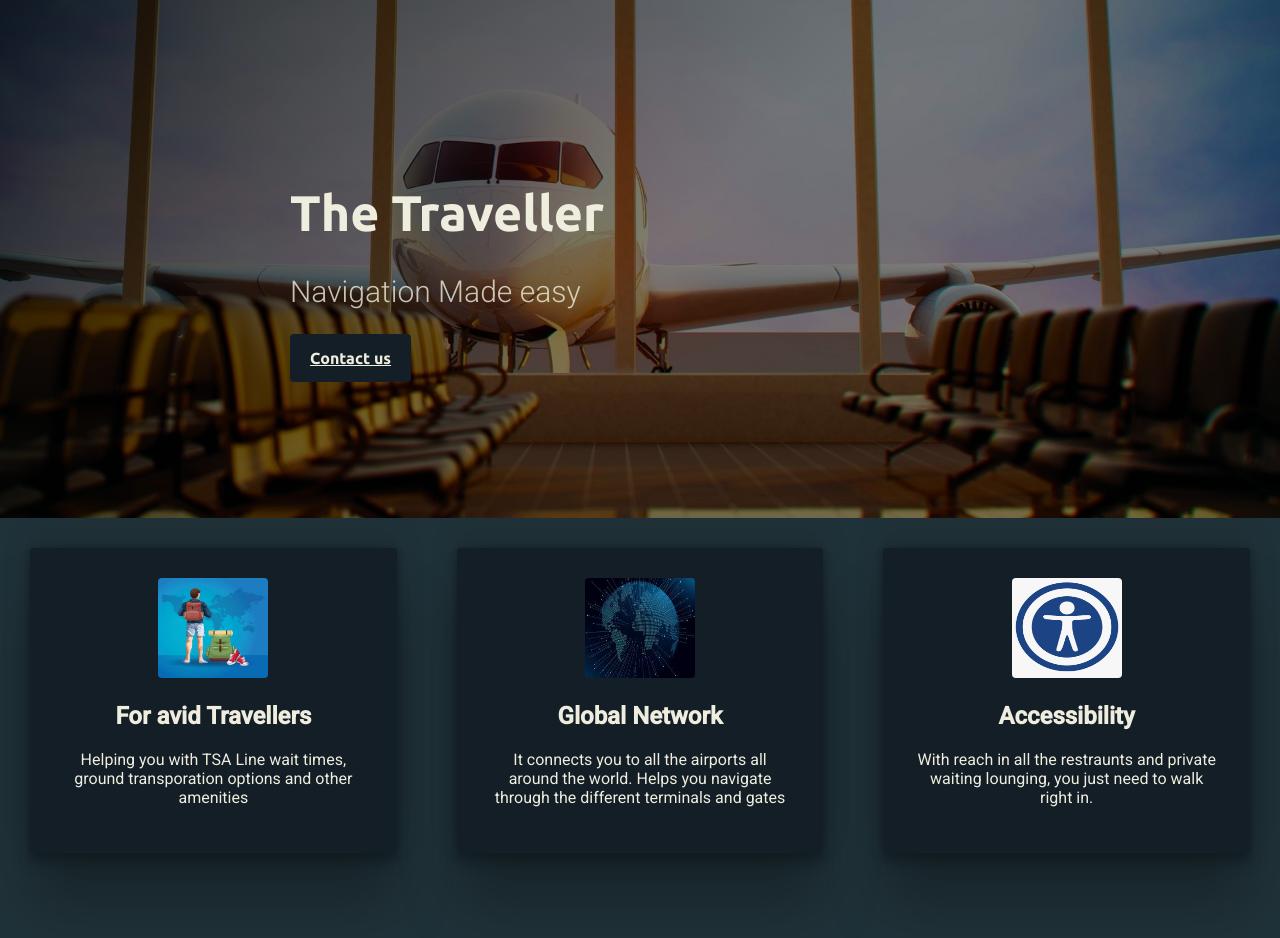
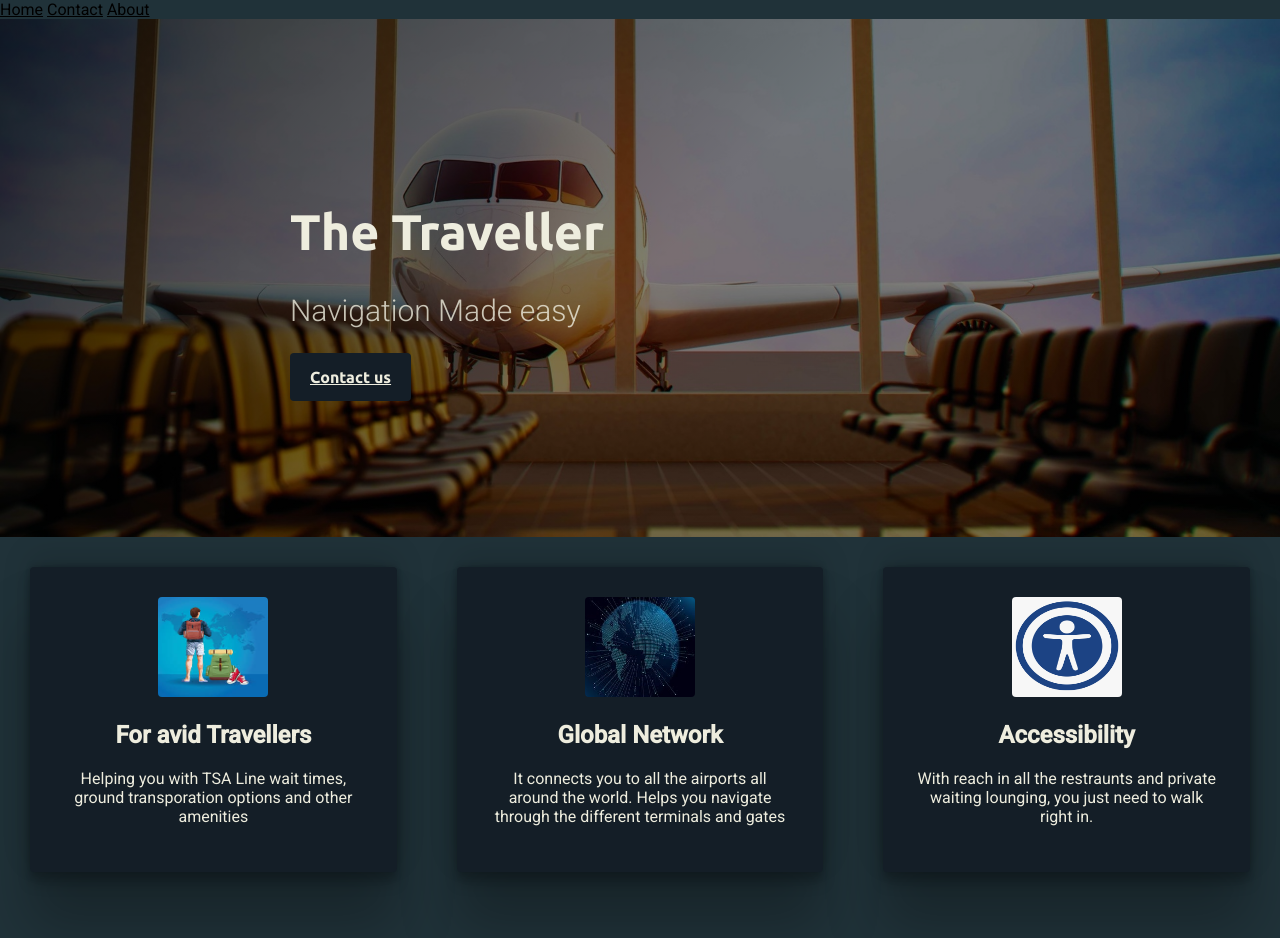
Before and after one commit to ronaksanmati-jain/startup, a plain HTML site: page index.html in a window 1280 px wide. Shown: the top 938 px of the page. Drawn offline with Linux system fonts and the light colour scheme; a script that the page names is missing.

Commit message:
navabar index file

```diff
--- a/index.html
+++ b/index.html
@@ -18,7 +18,12 @@
   </head>
 
   <body>
-    <div class="banner">
+    <div class="topnav">
+      <a class="active" href="#home">Home</a>
+      <a href="#contact-us">Contact</a>
+      <a href="#about-us">About</a>
+    </div>
+    <div id="home" class="banner">
       <div class="container">
         <h1>The Traveller</h1>
         <h2>Navigation Made easy</h2>
@@ -68,7 +73,7 @@
       ></div>
       <script src="//embed.typeform.com/next/embed.js"></script>
     </div>
-    <div class="footer">
+    <div id="about-us" class="footer">
       <div class="contain">
           <div class="col">
               <h1>Developers</h1>
@@ -107,8 +112,10 @@
             <h1>The Traveller</h1>
           </div>
           <div class="clearfix"></div>
+
           <footer class="foot">
               <p> Copyright © 2022 - All rights Reserved - Designed by Ronak </p>
           </footer>
+          </div>
   </body>
 </html>
```
